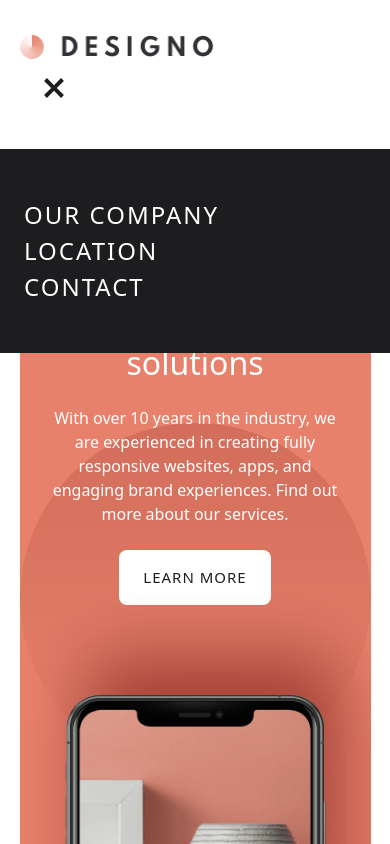
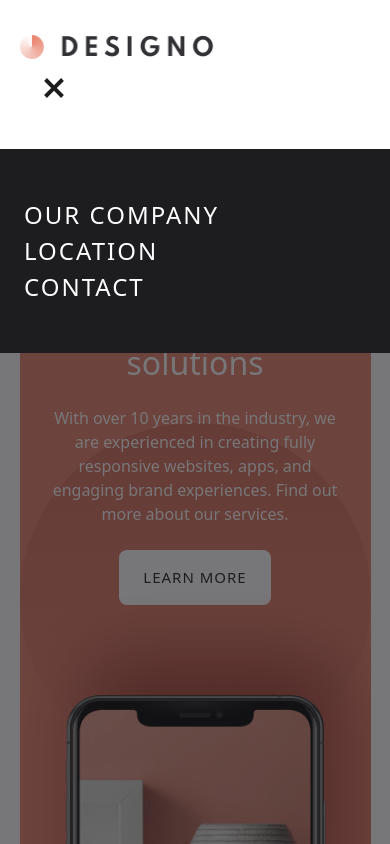
Before and after one commit to nivancheva/designo-multi-page-website-vue, a Vue app: page /#/ in a window 390 px wide. Both pictures are taken after a click on the button 55 px from the left and 87 px from the top of the page. Shown: the top 844 px of the page. Built offline with nearby package versions, Linux system fonts and the light colour scheme.

Commit message:
add overlay when mobile menu is open

```diff
--- a/src/components/Header.vue
+++ b/src/components/Header.vue
@@ -34,10 +34,9 @@ function handleClick() {
                 </div>
             </div>
         </div>
-        <!-- { isOpen &&
-            <div className="navbar-overlay">
-            </div>
-        } -->
+
+        <div v-if="isOpen" className="navbar-overlay">
+        </div>
 </template>
 
 <style scoped>
```
